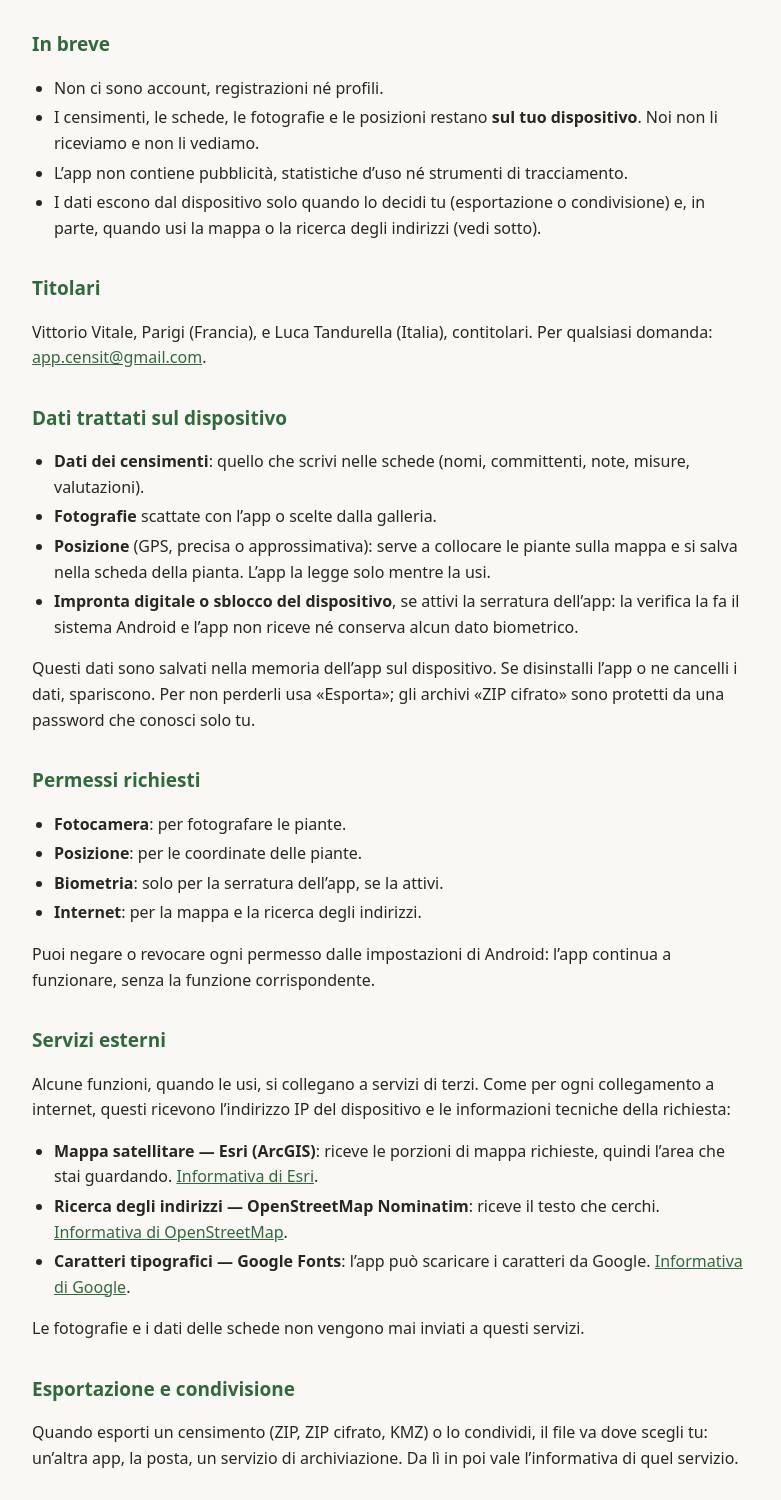
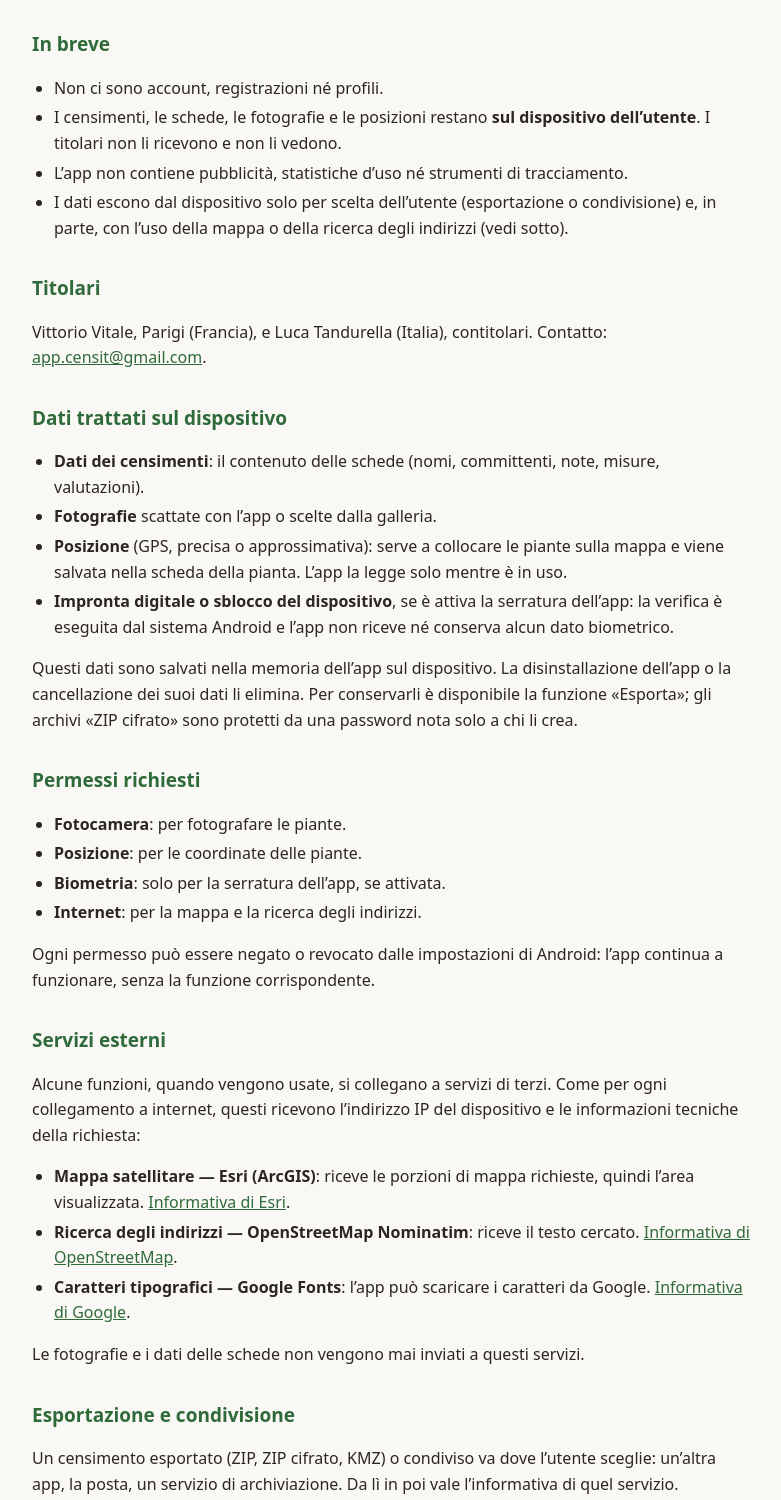
Before and after one commit to v-vitale/censit, a plain HTML site: page privacy.html in a window 1280 px wide. Shown: the part 181-1681 px from the top of the page, without its empty margins (248-1029 px from the left). Drawn offline with Linux system fonts and the light colour scheme.

Commit message:
Privacy policy in forma impersonale
Co-Authored-By: Claude Opus 5.5 <noreply@anthropic.com>
Claude-Session: https://claude.ai/code/session_016VyQT1zTy555kh1FN2cPvo

```diff
--- a/privacy.html
+++ b/privacy.html
@@ -33,56 +33,57 @@ possono arrivare.</p>
 <ul>
   <li>Non ci sono account, registrazioni né profili.</li>
   <li>I censimenti, le schede, le fotografie e le posizioni restano
-      <b>sul tuo dispositivo</b>. Noi non li riceviamo e non li vediamo.</li>
+      <b>sul dispositivo dell’utente</b>. I titolari non li ricevono e non li
+      vedono.</li>
   <li>L’app non contiene pubblicità, statistiche d’uso né strumenti di
       tracciamento.</li>
-  <li>I dati escono dal dispositivo solo quando lo decidi tu (esportazione o
-      condivisione) e, in parte, quando usi la mappa o la ricerca degli indirizzi
-      (vedi sotto).</li>
+  <li>I dati escono dal dispositivo solo per scelta dell’utente (esportazione
+      o condivisione) e, in parte, con l’uso della mappa o della ricerca degli
+      indirizzi (vedi sotto).</li>
 </ul>
 
 <h2>Titolari</h2>
 <p>Vittorio Vitale, Parigi (Francia), e Luca Tandurella (Italia),
-contitolari. Per qualsiasi domanda:
+contitolari. Contatto:
 <a href="mailto:app.censit@gmail.com">app.censit@gmail.com</a>.</p>
 
 <h2>Dati trattati sul dispositivo</h2>
 <ul>
-  <li><b>Dati dei censimenti</b>: quello che scrivi nelle schede (nomi,
+  <li><b>Dati dei censimenti</b>: il contenuto delle schede (nomi,
       committenti, note, misure, valutazioni).</li>
   <li><b>Fotografie</b> scattate con l’app o scelte dalla galleria.</li>
   <li><b>Posizione</b> (GPS, precisa o approssimativa): serve a collocare le
-      piante sulla mappa e si salva nella scheda della pianta. L’app la legge
-      solo mentre la usi.</li>
-  <li><b>Impronta digitale o sblocco del dispositivo</b>, se attivi la
-      serratura dell’app: la verifica la fa il sistema Android e l’app non
-      riceve né conserva alcun dato biometrico.</li>
+      piante sulla mappa e viene salvata nella scheda della pianta. L’app la
+      legge solo mentre è in uso.</li>
+  <li><b>Impronta digitale o sblocco del dispositivo</b>, se è attiva la
+      serratura dell’app: la verifica è eseguita dal sistema Android e l’app
+      non riceve né conserva alcun dato biometrico.</li>
 </ul>
-<p>Questi dati sono salvati nella memoria dell’app sul dispositivo. Se
-disinstalli l’app o ne cancelli i dati, spariscono. Per non perderli usa
-«Esporta»; gli archivi «ZIP cifrato» sono protetti da una password che
-conosci solo tu.</p>
+<p>Questi dati sono salvati nella memoria dell’app sul dispositivo. La
+disinstallazione dell’app o la cancellazione dei suoi dati li elimina. Per
+conservarli è disponibile la funzione «Esporta»; gli archivi «ZIP cifrato»
+sono protetti da una password nota solo a chi li crea.</p>
 
 <h2>Permessi richiesti</h2>
 <ul>
   <li><b>Fotocamera</b>: per fotografare le piante.</li>
   <li><b>Posizione</b>: per le coordinate delle piante.</li>
-  <li><b>Biometria</b>: solo per la serratura dell’app, se la attivi.</li>
+  <li><b>Biometria</b>: solo per la serratura dell’app, se attivata.</li>
   <li><b>Internet</b>: per la mappa e la ricerca degli indirizzi.</li>
 </ul>
-<p>Puoi negare o revocare ogni permesso dalle impostazioni di Android: l’app
-continua a funzionare, senza la funzione corrispondente.</p>
+<p>Ogni permesso può essere negato o revocato dalle impostazioni di Android:
+l’app continua a funzionare, senza la funzione corrispondente.</p>
 
 <h2>Servizi esterni</h2>
-<p>Alcune funzioni, quando le usi, si collegano a servizi di terzi. Come per
-ogni collegamento a internet, questi ricevono l’indirizzo IP del dispositivo e
-le informazioni tecniche della richiesta:</p>
+<p>Alcune funzioni, quando vengono usate, si collegano a servizi di terzi.
+Come per ogni collegamento a internet, questi ricevono l’indirizzo IP del
+dispositivo e le informazioni tecniche della richiesta:</p>
 <ul>
   <li><b>Mappa satellitare — Esri (ArcGIS)</b>: riceve le porzioni di mappa
-      richieste, quindi l’area che stai guardando.
+      richieste, quindi l’area visualizzata.
       <a href="https://www.esri.com/en-us/privacy/overview">Informativa di Esri</a>.</li>
   <li><b>Ricerca degli indirizzi — OpenStreetMap Nominatim</b>: riceve il testo
-      che cerchi.
+      cercato.
       <a href="https://osmfoundation.org/wiki/Privacy_Policy">Informativa di OpenStreetMap</a>.</li>
   <li><b>Caratteri tipografici — Google Fonts</b>: l’app può scaricare i
       caratteri da Google.
@@ -91,26 +92,27 @@ le informazioni tecniche della richiesta:</p>
 <p>Le fotografie e i dati delle schede non vengono mai inviati a questi servizi.</p>
 
 <h2>Esportazione e condivisione</h2>
-<p>Quando esporti un censimento (ZIP, ZIP cifrato, KMZ) o lo condividi, il file
-va dove scegli tu: un’altra app, la posta, un servizio di archiviazione. Da lì
+<p>Un censimento esportato (ZIP, ZIP cifrato, KMZ) o condiviso va dove
+l’utente sceglie: un’altra app, la posta, un servizio di archiviazione. Da lì
 in poi vale l’informativa di quel servizio.</p>
 
 <h2>Dati di altre persone</h2>
-<p>Se nei censimenti inserisci dati di altre persone (per esempio i
-committenti), ne sei responsabile tu, secondo il Regolamento (UE) 2016/679
-(GDPR). L’app si limita a conservarli sul tuo dispositivo.</p>
+<p>Chi inserisce nei censimenti dati di altre persone (per esempio i
+committenti) ne è responsabile secondo il Regolamento (UE) 2016/679 (GDPR).
+L’app si limita a conservarli sul dispositivo.</p>
 
 <h2>Minori</h2>
 <p>CensiT è uno strumento professionale e non è destinato ai minori di 16
 anni.</p>
 
-<h2>I tuoi diritti</h2>
-<p>Poiché non raccogliamo dati personali, non abbiamo dati tuoi da mostrare,
-correggere o cancellare: tutto è sul tuo dispositivo e puoi eliminarlo in
-qualunque momento. Per qualsiasi domanda scrivi a
-<a href="mailto:app.censit@gmail.com">app.censit@gmail.com</a>. Hai sempre il diritto di presentare un
-reclamo all’autorità di controllo del tuo paese (in Francia la CNIL, in
-Italia il Garante per la protezione dei dati personali).</p>
+<h2>Diritti degli interessati</h2>
+<p>Poiché l’app non raccoglie dati personali, i titolari non dispongono di
+dati degli utenti da mostrare, correggere o cancellare: tutto è sul
+dispositivo e può essere eliminato in qualunque momento. Per qualsiasi
+domanda è possibile scrivere a
+<a href="mailto:app.censit@gmail.com">app.censit@gmail.com</a>. Resta sempre
+il diritto di presentare un reclamo all’autorità di controllo competente (in
+Francia la CNIL, in Italia il Garante per la protezione dei dati personali).</p>
 
 <h2>Modifiche</h2>
 <p>Se l’app cambia (per esempio con l’arrivo dell’abbonamento) questa
```
